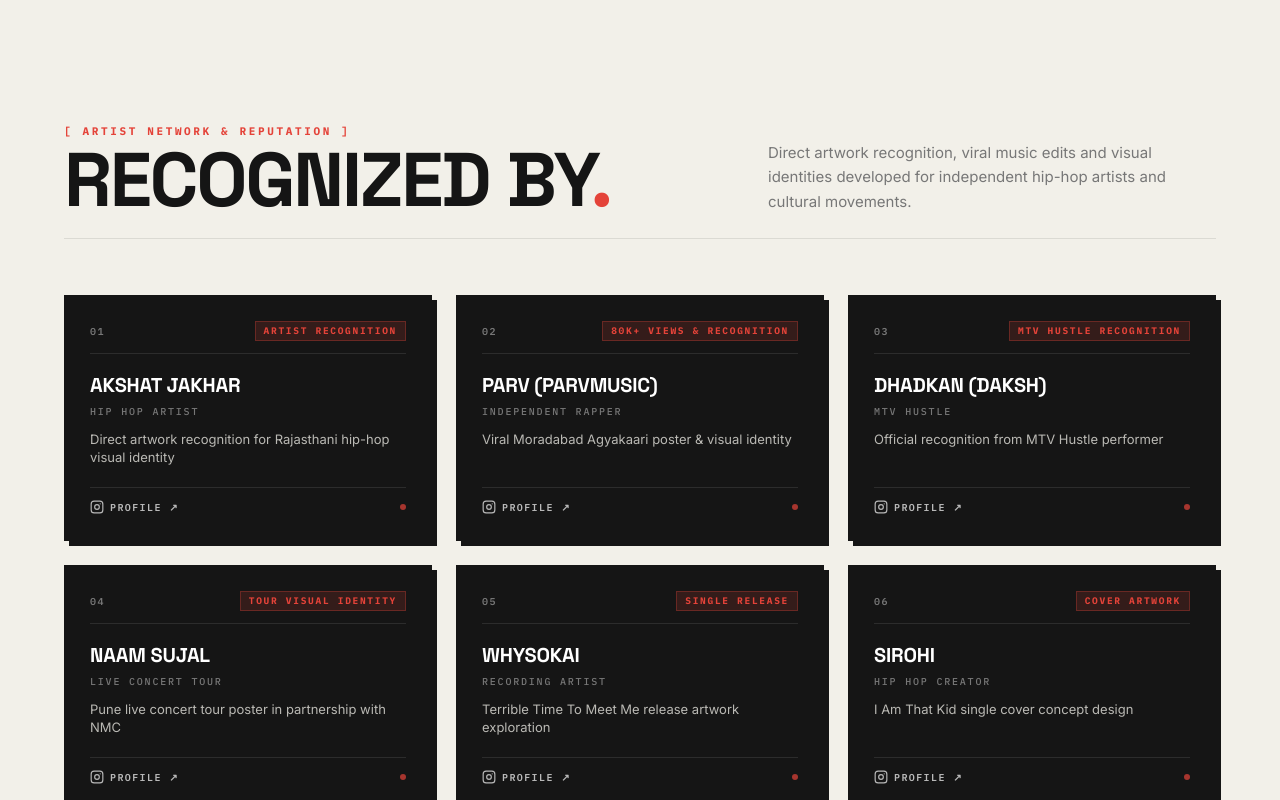
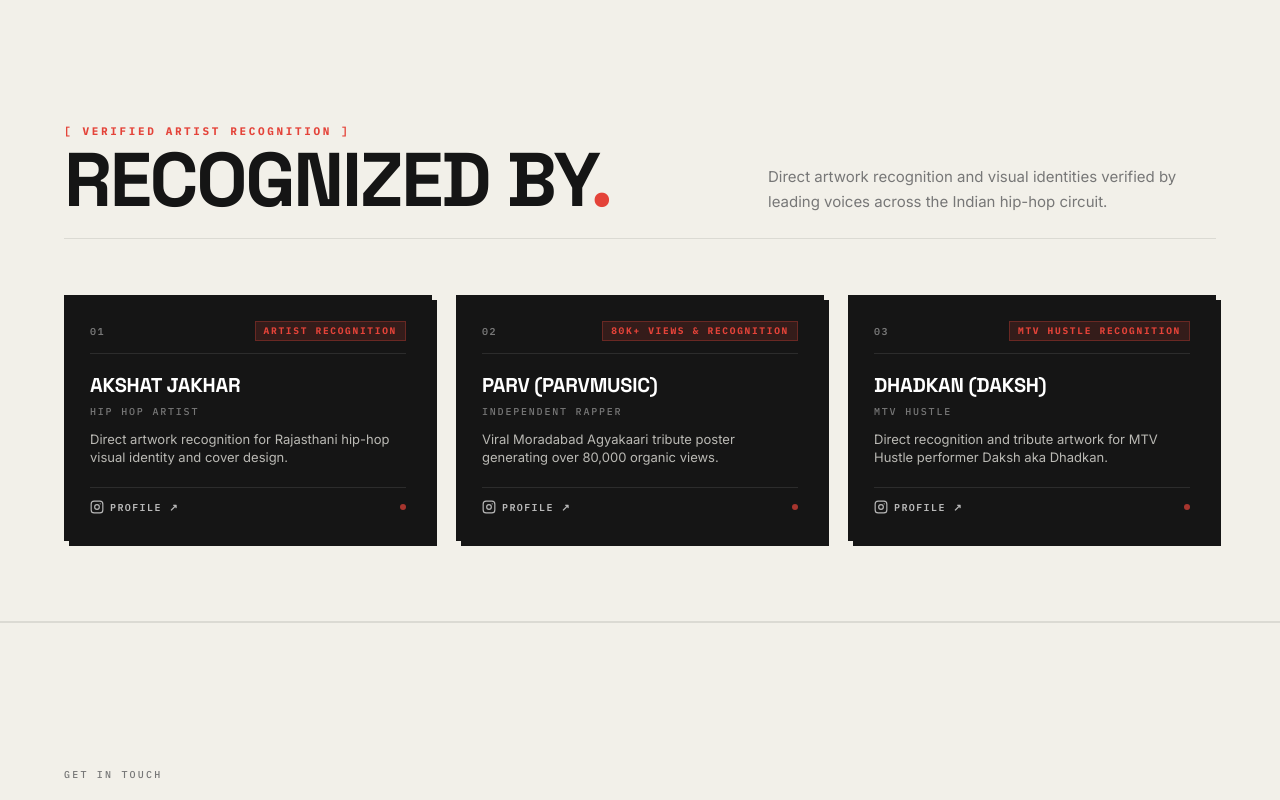
Before and after one commit to ElctroPratik/portfolio, a Next.js app: page / in a window 1280 px wide. Shown: the part 2360-3160 px from the top of the page. Built offline with nearby package versions, Linux system fonts and the light colour scheme.

Commit message:
Keep only the 3 verified recognized artists (Akshat, Parv, Dhadkan) in RECOGNIZED BY section

```diff
--- a/src/components/SocialProof.tsx
+++ b/src/components/SocialProof.tsx
@@ -13,7 +13,7 @@ export default function SocialProof() {
         <div className="flex flex-col md:flex-row md:items-end justify-between gap-4 mb-10 md:mb-14 border-b border-[#151515]/10 pb-6">
           <div>
             <span className="font-mono text-[10px] sm:text-[11px] tracking-[0.24em] text-[#E44339] uppercase font-bold block mb-2">
-              [ ARTIST NETWORK & REPUTATION ]
+              [ VERIFIED ARTIST RECOGNITION ]
             </span>
             <h2
               className="font-display font-black leading-[0.88] tracking-[-0.03em] text-[#151515] uppercase"
@@ -24,12 +24,12 @@ export default function SocialProof() {
           </div>
 
           <p className="font-body text-[14px] sm:text-[15px] text-[#777777] max-w-md leading-relaxed">
-            Direct artwork recognition, viral music edits and visual identities developed for independent hip-hop artists and cultural movements.
+            Direct artwork recognition and visual identities verified by leading voices across the Indian hip-hop circuit.
           </p>
         </div>
 
-        {/* 6-Card Collaborator Grid */}
-        <div className="grid grid-cols-1 sm:grid-cols-2 lg:grid-cols-3 gap-4 sm:gap-6">
+        {/* 3-Card Verified Collaborator Grid */}
+        <div className="grid grid-cols-1 sm:grid-cols-2 lg:grid-cols-3 gap-5 sm:gap-6">
           {collaborators.map((artist, idx) => (
             <motion.div
               key={artist.name}
--- a/src/data/collaborations.ts
+++ b/src/data/collaborations.ts
@@ -1,6 +1,6 @@
 // src/data/collaborations.ts
 // ============================================================
-// ARTISTS & CLIENT RECOGNITIONS — Harmless Pratik
+// VERIFIED ARTIST RECOGNITIONS — Harmless Pratik
 // ============================================================
 
 export interface Collaborator {
@@ -8,7 +8,7 @@ export interface Collaborator {
   role: string;
   tag: string;
   highlight: string;
-  instagramUrl?: string;
+  instagramUrl: string;
 }
 
 export const collaborators: Collaborator[] = [
@@ -16,42 +16,21 @@ export const collaborators: Collaborator[] = [
     name: "AKSHAT JAKHAR",
     role: "Hip Hop Artist",
     tag: "ARTIST RECOGNITION",
-    highlight: "Direct artwork recognition for Rajasthani hip-hop visual identity",
+    highlight: "Direct artwork recognition for Rajasthani hip-hop visual identity and cover design.",
     instagramUrl: "https://www.instagram.com/akshatjakhar/",
   },
   {
     name: "PARV (PARVMUSIC)",
     role: "Independent Rapper",
     tag: "80K+ VIEWS & RECOGNITION",
-    highlight: "Viral Moradabad Agyakaari poster & visual identity",
+    highlight: "Viral Moradabad Agyakaari tribute poster generating over 80,000 organic views.",
     instagramUrl: "https://www.instagram.com/itsparvman/",
   },
   {
     name: "DHADKAN (DAKSH)",
     role: "MTV Hustle",
     tag: "MTV HUSTLE RECOGNITION",
-    highlight: "Official recognition from MTV Hustle performer",
+    highlight: "Direct recognition and tribute artwork for MTV Hustle performer Daksh aka Dhadkan.",
     instagramUrl: "https://www.instagram.com/daksh.aka.dhadkan/",
   },
-  {
-    name: "NAAM SUJAL",
-    role: "Live Concert Tour",
-    tag: "TOUR VISUAL IDENTITY",
-    highlight: "Pune live concert tour poster in partnership with NMC",
-    instagramUrl: "https://www.instagram.com/p/Dep86-uIB_a/",
-  },
-  {
-    name: "WHYSOKAI",
-    role: "Recording Artist",
-    tag: "SINGLE RELEASE",
-    highlight: "Terrible Time To Meet Me release artwork exploration",
-    instagramUrl: "https://www.instagram.com/p/DeHeI2jIAv8/",
-  },
-  {
-    name: "SIROHI",
-    role: "Hip Hop Creator",
-    tag: "COVER ARTWORK",
-    highlight: "I Am That Kid single cover concept design",
-    instagramUrl: "https://www.instagram.com/p/DeQUEU_oYFt/",
-  },
 ];
```
